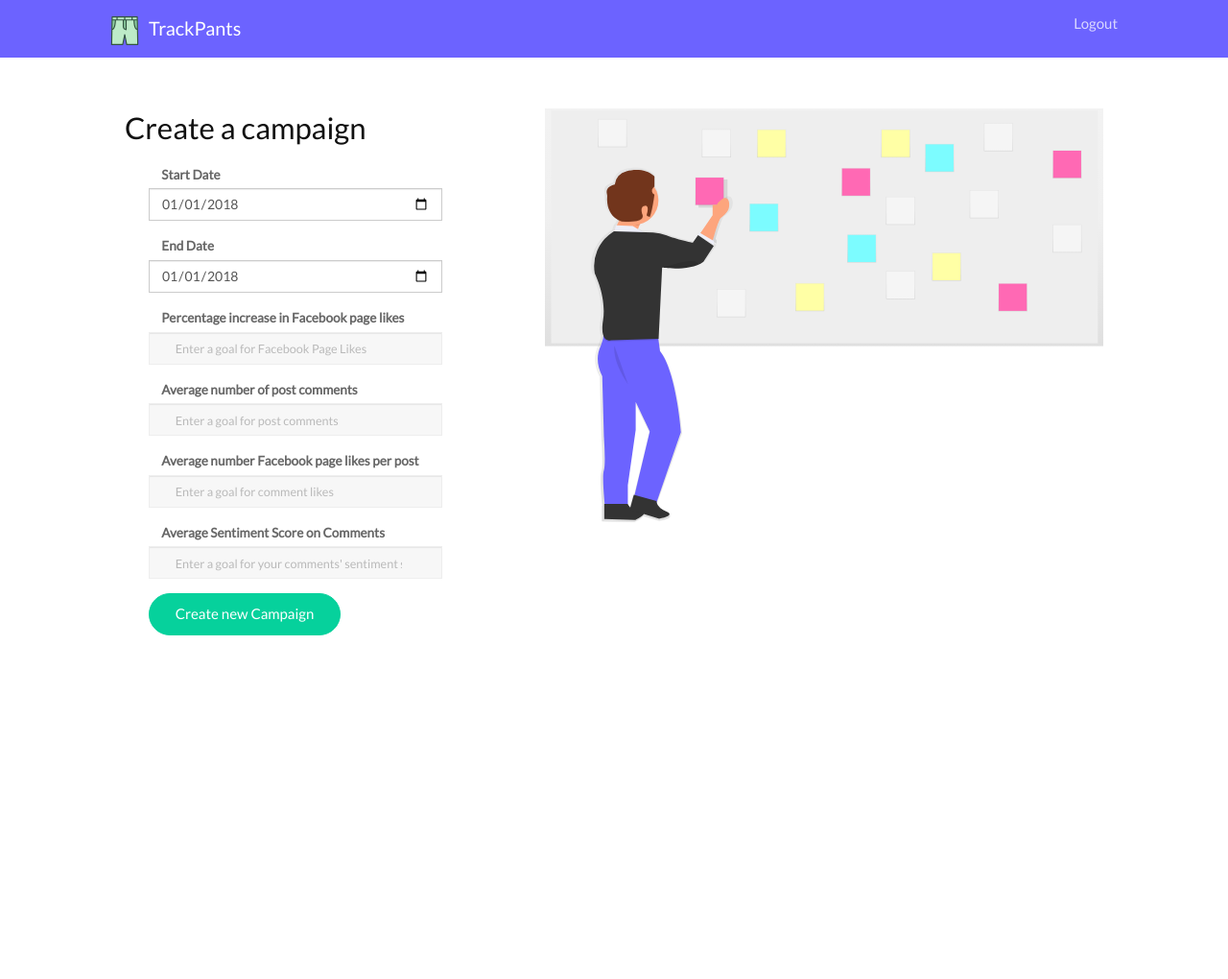
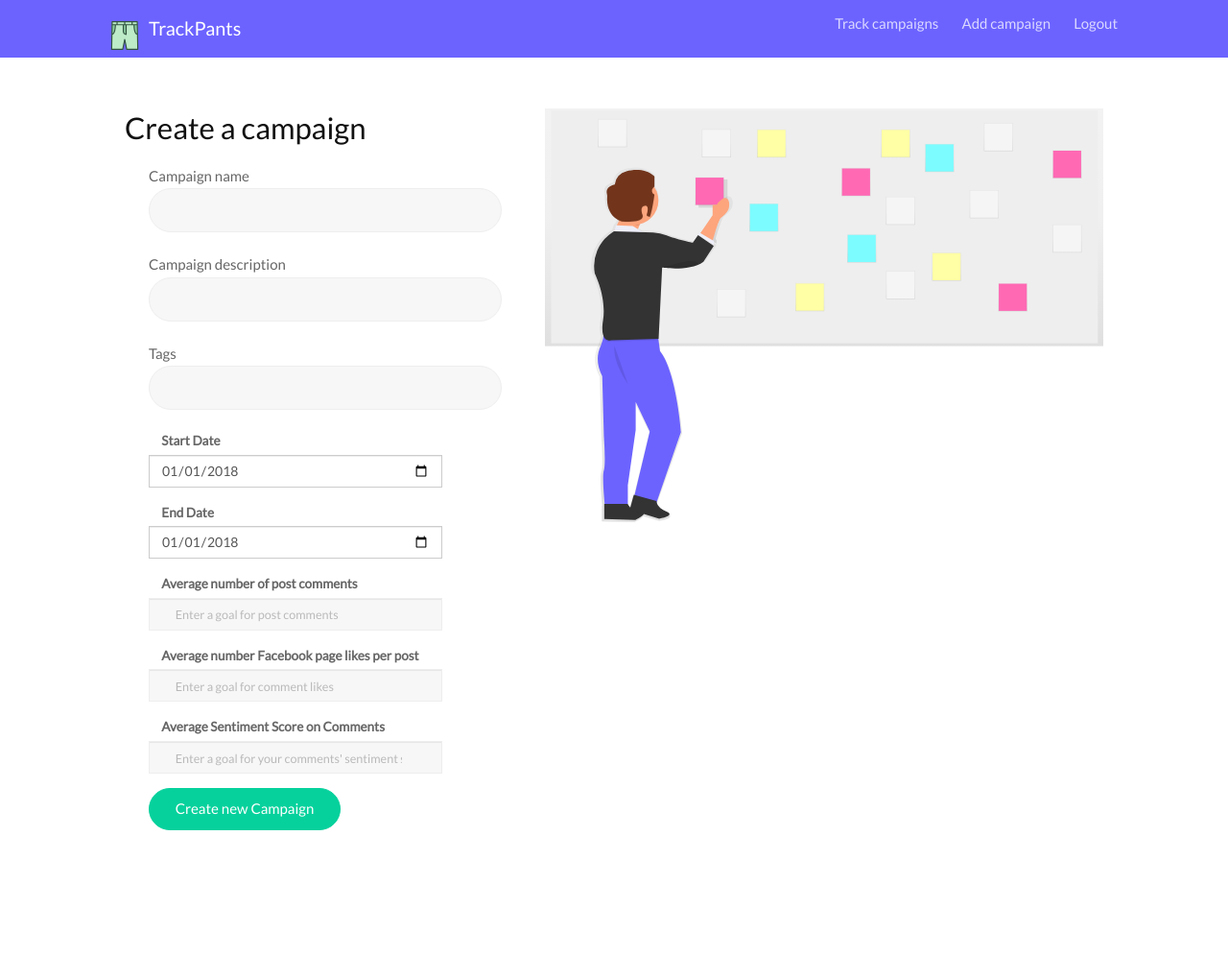
Before and after one commit to crisb0/final3011, a Flask app: template templates/createCampaign.html in a window 1280 px wide. Shown: the whole page at 96% size. Before the commit the page ends 662 px from the top, so only its background shows below. Run offline with Flask 2, Linux system fonts and the light colour scheme; the template is opened without the code that fills it, so the values that code supplies are empty; some libraries are stand-ins or nearby versions.

Commit message:
added updates from original repo

```diff
--- a/app.py
+++ b/app.py
@@ -1,16 +1,17 @@
 #!flask/bin/python3
-from flask import Flask, render_template, request, redirect, url_for, jsonify
+from flask import Flask, render_template, request, redirect, url_for
 from datetime import datetime, date
 import requests, os
 from operator import itemgetter
 from itertools import islice
-from forms import LoginForm, RegistrationForm
+from forms import LoginForm, RegistrationForm, EventForm
 from flask_login import LoginManager, current_user, login_user, login_required
 from user import User
 
 app = Flask(__name__, static_url_path='/static')
 app.config['SECRET_KEY'] = 'this_is_a_secret'
 lm = LoginManager(app)
+lm.login_view = '/login'
 
 company = {'name':'COCA-COLA AMATIL LIMITED', 'asx':'CCL', 'fbName':'CocaColaAustralia'}
 now = datetime.now()
@@ -24,7 +25,6 @@ def load_user(id):
 
 @app.route('/')
 def index():
-    #print(current_user)
     return render_template("index.html")
 
 @app.route('/login', methods=['GET', 'POST'])
@@ -42,12 +42,9 @@ def login():
             print('Invalid credentials')
             return redirect('/login')
 
-        userid = user[0]
         user = load_user(user[0])
-
-
         login_user(user)
-        return redirect(url_for('dashboard'))
+        return redirect('/dashboard')
 
     return render_template("auth.html", form=login_form)
 
@@ -75,39 +72,43 @@ def register():
     return render_template("reg.html", form=registration_form)
 
 @app.route('/dashboard')
+@login_required
 def dashboard():
-    from db_helpers import query_db
 
-    #camps = query_db('select * from campaigns join user_campaigns on (campaigns.id = user_campaigns.campaign_id) and user_campaigns.user_id = %d' % userid, (), True)
-    camps = query_db('select * from campaigns join user_campaigns on (campaigns.id = user_campaigns.campaign_id)', (), False);
-    for x in camps:
-        print(x)
-    return render_template("trackCampaigns.html", camps=camps)
+    end_date = (subtract_years(now, 1)).strftime("%Y-%m-%d")
+    stats = "id,name,website,description,category,fan_count,post_like_count,post_comment_count,post_type,post_message"
+    facebook = displayFacebookJSON(company.get('fbName'), end_date+'T00:00:00Z', now_date+'T00:00:00Z', stats)['FacebookStatisticData']
 
-    #end_date = (subtract_years(now, 1)).strftime("%Y-%m-%d")
-    #stats = "id,name,website,description,category,fan_count,post_like_count,post_comment_count,post_type,post_message"
-    #facebook = displayFacebookJSON(company.get('fbName'), end_date+'T00:00:00Z', now_date+'T00:00:00Z', stats)['FacebookStatisticData']
+    total_likes = 0
+    for post in facebook['posts']:
+        total_likes += post['post_like_count']
 
-    #total_likes = 0
-    #for post in facebook['posts']:
-    #    total_likes += post['post_like_count']
+    facebook_data={}
+    facebook_data['num_posts'] = len(facebook['posts'])
+    facebook_data['daily_posts'] = round(facebook_data['num_posts']/365, 2)
+    facebook_data['avg_react_per_post'] = round(total_likes/facebook_data['num_posts'], 2)
 
-    #facebook_data={}
-    #facebook_data['num_posts'] = len(facebook['posts'])
-    #facebook_data['daily_posts'] = round(facebook_data['num_posts']/365, 2)
-    #facebook_data['avg_react_per_post'] = round(total_likes/facebook_data['num_posts'], 2)
+    # should be done by sentiment but whatever
+    post_popularity=islice(sort_posts(facebook['posts']), 10)
 
-    ## should be done by sentiment but whatever
-    #post_popularity=islice(sort_posts(facebook['posts']), 10)
-
-    #return render_template("dashboard.html", company=company, facebook=facebook, facebook_data=facebook_data, post_popularity=post_popularity)
+    return render_template("dashboard.html", company=company, facebook=facebook, facebook_data=facebook_data, post_popularity=post_popularity)
 
 @app.route('/trackCampaigns')
+@login_required
 def trackCampaigns():
-    return render_template("trackCampaigns.html")
+    import db_helpers
 
+    print(current_user.id)
+
+    campaigns = db_helpers.query_db('select id, name, start_date, end_date from user_campaigns join campaigns on user_campaigns.campaign_id = campaigns.id where user_id = %s'%(current_user.id))
+
+    print(campaigns)
+
+
+    return render_template("trackCampaigns.html", campaigns = campaigns)
+
+@app.route('/createCampaign', methods=['GET', 'POST'])
 @login_required
-@app.route('/createCampaign', methods=['GET', 'POST'])
 def createCampaign():
     import db_helpers
 
@@ -115,24 +116,23 @@ def createCampaign():
     create_campaign_form = request.form
 
     if request.method == 'POST':
-        #print('insert into campaigns (start_date, end_date, comments_target, comments_sentiment_score, likes_percentage, likes_target) values ("%s", "%s", %s, %s, %s, %s)'%(
-        #    create_campaign_form['start_date'],
-        #    create_campaign_form['end_date'],
-        #    create_campaign_form['comment_count'],
-        #    create_campaign_form['sentiment_score'],
-        #    create_campaign_form['facebook_likes'],
-        #    create_campaign_form['like_count']
-        #    ))
-        query = db_helpers.query_db('insert into campaigns (start_date, end_date, comments_target, comments_sentiment_score, likes_percentage, likes_target) values ("%s", "%s", %s, %s, %s, %s)'%(
+        query = db_helpers.query_db('insert into campaigns (name, description, tags, start_date, end_date, comments_target, comments_sentiment_score, likes_target) values ("%s", "%s", "%s", "%s", "%s", %s, %s, %s)'%(
+            create_campaign_form['campaign_name'],
+            create_campaign_form['campaign_description'],
+            create_campaign_form['tags'],
             create_campaign_form['start_date'],
             create_campaign_form['end_date'],
             create_campaign_form['comment_count'],
             create_campaign_form['sentiment_score'],
-            create_campaign_form['facebook_likes'],
             create_campaign_form['like_count']
             ))
+        db.commit()
 
+        campaign_id = db_helpers.query_db('select id from campaigns where name = "%s"'%(create_campaign_form['campaign_name']), (), True)
+
+        query = db_helpers.query_db('insert into user_campaigns (user_id, campaign_id) values (%s, %s)'%(current_user.id, campaign_id[0]))
         db.commit()
+
         return render_template("createCampaign.html")
 
     return render_template("createCampaign.html")
@@ -142,24 +142,29 @@ def all_campaigns(goals):
     print(goals)
     return render_template("createCampaign.html", goals=goals)
 
-@app.route('/viewCampaign', methods=['GET', 'POST'])
-def viewCampaign():
-    from db_helpers import query_db
+@app.route('/viewCampaign/<campaign_id>', methods=['GET', 'POST'])
+def viewCampaign(campaign_id):
+    import db_helpers
 
-    campid = request.args.get('key')
+    print(campaign_id)
 
-    camp = query_db('select * from campaigns where id = %d' % int(campid), (), True);
+    events = db_helpers.query_db('select * from events where campaign = %s'%(campaign_id))
 
-    return render_template("viewCampaign.html", name=camp[1], descript=camp[2], start=camp[3], end=camp[4])
+    event_form = EventForm(request.form)
 
-@app.route('/data')
-def return_data():
-    start_date = request.args.get('start', '')
-    end_date = request.args.get('end', '')
+    if request.method == 'POST':
+        query = db_helpers.query_db('insert into events (event_name, event_description, event_type, start_date, end_date, campaign) values ("%s", "%s", "%s", "%s", "%s", "%s")'%(
+            event_form['event_name'],
+            event_form['event_description'],
+            event_form['event_type'],
+            event_form['start_date'],
+            event_form['end_date'],
+            campaign_id
+            ))
+        return render_template('vewCampaign.html', form = event_form, events = events)
 
-    with open("events.json", "r") as input_data:
-        return input_data.read()
 
+    return render_template("viewCampaign.html", form = event_form, events = events)
 
 # add any other routes above
 
--- a/db/schema.sql
+++ b/db/schema.sql
@@ -10,13 +10,13 @@ create table users(
 drop table if exists campaigns;
 create table campaigns(
     id integer primary key autoincrement,
-    name char(80) not null,
-    description text not null,
+    name string not null,
+    description string not null,
+    tags string not null,
     start_date string not null,
     end_date string not null,
     comments_target integer not null,
     comments_sentiment_score float not null,
-    likes_percentage float not null,
     likes_target integer not null
 );
 
@@ -25,3 +25,14 @@ create table user_campaigns(
     user_id integer references user(id),
     campaign_id integer references campaign(id)
 );
+
+drop table if exists events;
+create table events(
+    id integer primary key autoincrement,
+    event_name string not null,
+    event_description string not null,
+    event_type string not null,
+    start_date string not null,
+    end_date sting not null,
+    campaign integer references campaign(id)
+);
--- a/templates/auth.html
+++ b/templates/auth.html
@@ -37,7 +37,8 @@
                         {{ form.email }}
                         <label>Password</label>
                         {{ form.password }}
-                        <button><input type=submit value=Login style="border:0;background-color:transparent;"></button>
+						<!--<button type='submit' class="button button__accent">Log in</button>-->
+                        <input type=submit value=Login>
                         <a href="#"><h6 class="left-align" >Forgot your password?</h6></a>
 						<a href="{{url_for('register')}}"><h6 class="left-align" >Don't have an account? Register here.</h6></a>
 					</form>
--- a/templates/createCampaign.html
+++ b/templates/createCampaign.html
@@ -44,6 +44,15 @@
 							<ul class="goal_form">
 								<form class="form" action="{{url_for('createCampaign')}}", method = "POST">
 
+                                    Campaign name
+                                    <input type="text" name='campaign_name'>
+
+                                    Campaign description
+                                    <input type="text" name="campaign_description">
+
+                                    Tags
+                                    <input type="text" name="tags">
+
 									<div class="form-group">
 										<label for="page">Start Date</label>
 										<div class="cols-sm-10">
@@ -58,15 +67,6 @@
 										<div class="cols-sm-10">
 											<div class="input-group col-sm-10">
 												<input class="form-control rounded" type="date" value="2018-01-01" name="end_date" />
-											</div> <!--close input group -->
-										</div> <!--close col-->
-									</div>
-
-									<div class="form-group">
-										<label for="page">Percentage increase in Facebook page likes</label>
-										<div class="cols-sm-10">
-											<div class="input-group col-sm-10">
-												<input type="number" min=0 class="form-control rounded" name="facebook_likes" placeholder="Enter a goal for Facebook Page Likes" />
 											</div> <!--close input group -->
 										</div> <!--close col-->
 									</div>
--- a/templates/layout.html
+++ b/templates/layout.html
@@ -1,7 +1,6 @@
 <!DOCTYPE html>
 <html lang='en'>
 <head>
-    {% block head %}
 	<meta class="utf-8">
 	<meta name="viewport" content="width=device-width, initial-scale=1, maximum-scale=1">
 	<title>TrackPants | qt3.14</title>
@@ -9,7 +8,7 @@
 	<link rel='stylesheet' href="{{url_for('static', filename='style.min.css')}}" />
 	<link rel='stylesheet' href="{{url_for('static', filename='custom.css')}}" />
     <link rel="stylesheet" href="https://cdn.jsdelivr.net/chartist.js/latest/chartist.min.css" />
-    {% endblock %}
+
 </head>
 <body>
 	<!-- navbar -->
@@ -17,9 +16,11 @@
 		<nav class="nav__mobile"></nav>
 		<div class="container">
 			<div class="navbar__inner">
-				<a href="{{url_for('dashboard')}}" class="navbar__logo"><img src="{{url_for('static', filename='images/pants.svg')}}" style="height:30px; margin-right:10px; position:relative;" />TrackPants</a>
+				<a href="{{url_for('dashboard')}}" class="navbar__logo"><img src="{{url_for('static', filename='images/pants.svg')}}" style="height:30px; margin-right:10px; position:relative; top:5px;" />TrackPants</a>
 				<nav class="navbar__menu">
 					<ul>
+						<li><a href="{{url_for('trackCampaigns')}}">Track campaigns</a></li>
+						<li><a href="{{url_for('createCampaign')}}">Add campaign</a></li>
 						<li><a href="{{url_for('index')}}">Logout</a></li>
 					</ul>
 				</nav>
```
Also changed, not shown: forms.py (+8 -3 lines), templates/index.html (+5 -5 lines), templates/reg.html (+5 -3 lines), templates/trackCampaigns.html (+9 -30 lines), templates/viewCampaign.html (+2 -75 lines), db/trackpants.db.
